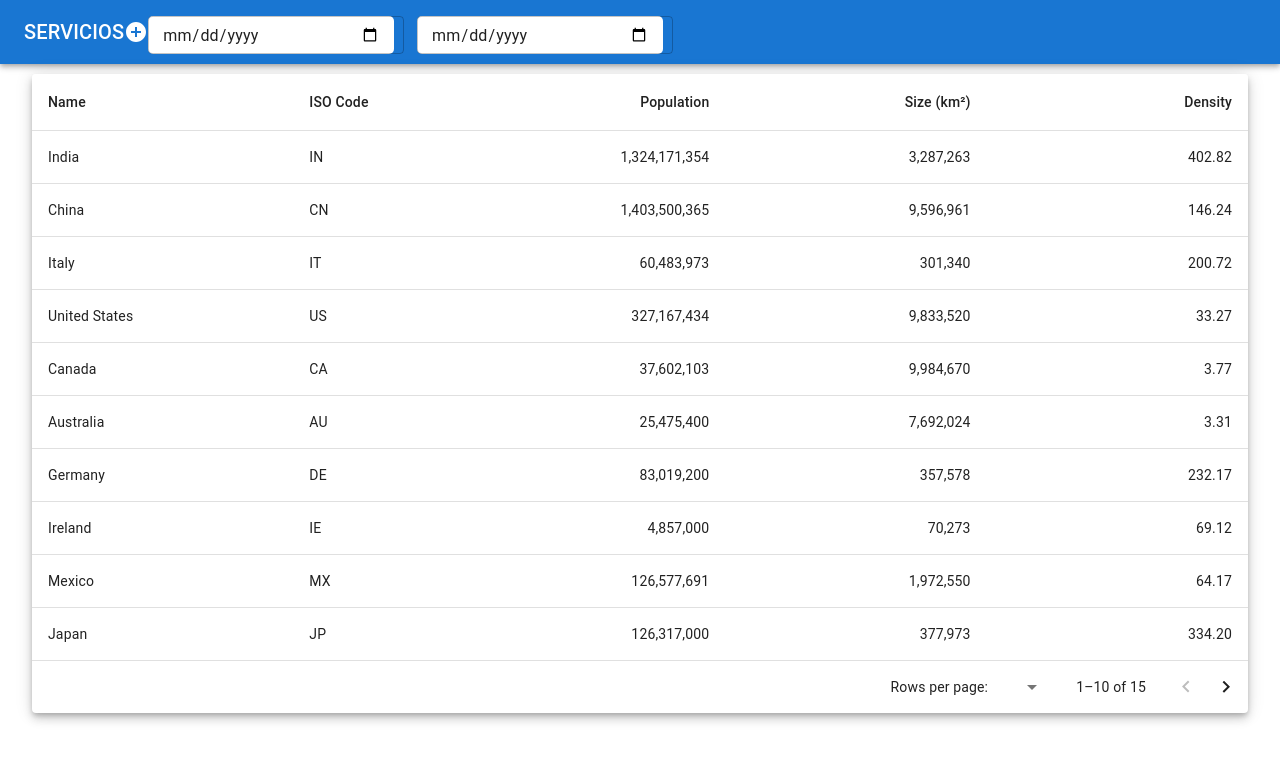
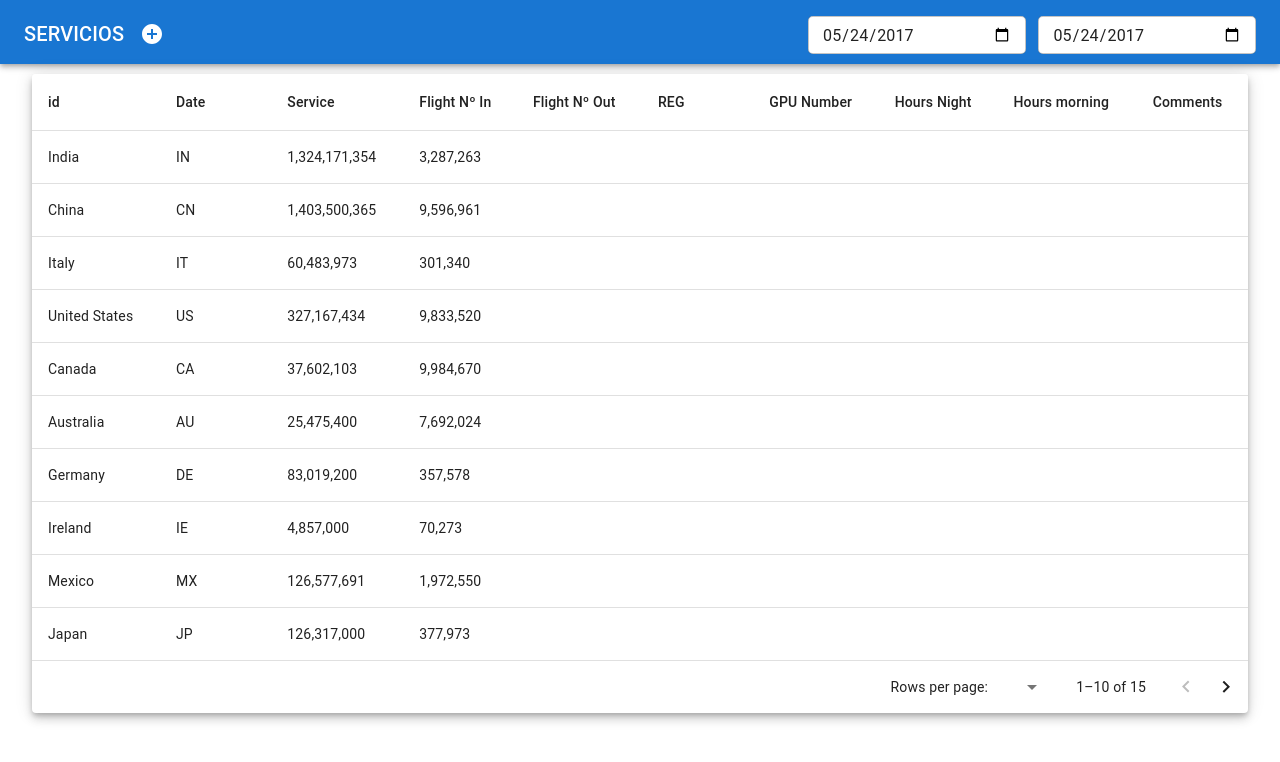
Before and after one commit to AzulHandling-DEVS/Servicios-reactjs, a React (Create React App) app in the folder servicios/: page / in a window 1280 px wide. Shown: the top 762 px of the page. Built offline with nearby package versions, Linux system fonts and the light colour scheme.

Commit message:
Drawer hecho, no funcionando aún, tabla y header creados sin lógica añadida

```diff
--- a/servicios/src/componets/drawer/index.jsx
+++ b/servicios/src/componets/drawer/index.jsx
@@ -0,0 +1,106 @@
+import Box from '@mui/material/Box';
+import Drawer from '@mui/material/Drawer';
+import List from '@mui/material/List';
+import ListItem from '@mui/material/ListItem';
+import { useState, Fragment } from 'react';
+import TextField from '@mui/material/TextField';
+import Typography from '@mui/material/Typography';
+import Button from '@mui/material/Button';
+
+
+export default function MenuDrawer() {
+    const [state, setState] = useState({
+        top: false,
+        left: false,
+        bottom: false,
+        right: false,
+    });
+    const toggleDrawer = (anchor, open) => (event) => {
+        if (event.type === 'keydown' && (event.key === 'Tab' || event.key === 'Shift')) {
+            return;
+        }
+        setState({ ...state, [anchor]: open });
+    };
+
+
+    const list = (anchor) => (
+        <Box
+            sx={{
+                width: anchor === 'top' || anchor === 'bottom' ? 'auto' : 250,
+                backgroundColor: "#f9f9f9",
+                height: '100vh'
+            }}
+            role="presentation"
+            color="main"
+        >
+            <List sx={{ mt: 5 }}>
+                <ListItem >
+                    <TextField
+                        id="standard-basic"
+                        label="Flight number in"
+                        variant="outlined" />
+                </ListItem>
+                <ListItem >
+                    <TextField
+                        id="standard-basic"
+                        label="Flight number out"
+                        variant="outlined" />
+                </ListItem>
+                <ListItem >
+                    <TextField
+                        id="standard-basic"
+                        label="REG"
+                        variant="outlined" />
+                </ListItem>
+                <ListItem >
+                    <TextField
+                        id="standard-basic"
+                        label="Hours night"
+                        variant="outlined" />
+                </ListItem>
+                <ListItem >
+                    <TextField
+                        id="standard-basic"
+                        label="Hours morning"
+                        variant="outlined" />
+                </ListItem>
+                <ListItem >
+                    <TextField
+                        id="standard-basic"
+                        label="Commets"
+                        variant="outlined"
+                        multiline
+                        minRows={5}
+                        sx={{ width: '220px' }}
+                    />
+                    <ListItem>
+                        <Button variant="contained"
+                            sx={{
+                                width: '220px',
+                                height: '50px'
+                            }}
+                        >SEND DATA</Button>
+                    </ListItem>
+                </ListItem>
+            </List>
+        </Box>
+    );
+
+    return (
+        <div>
+            {["MENU"].map((anchor) => (
+                <Fragment key={anchor}>
+                    <Typography
+                        onClick={toggleDrawer(anchor, true)}
+                    >{anchor}</Typography>
+                    <Drawer
+                        open={state[anchor]}
+                        onClose={toggleDrawer(anchor, false)}
+                    >
+                        {list(anchor)}
+                    </Drawer>
+                </Fragment>
+            ))}
+        </div>
+    );
+}
--- a/servicios/src/componets/header/index.jsx
+++ b/servicios/src/componets/header/index.jsx
@@ -6,12 +6,27 @@ import TextField from '@mui/material/TextField';
 import Typography from '@mui/material/Typography';
 import AddCircleIcon from '@mui/icons-material/AddCircle';
 import './style.css';
+import { Stack } from '@mui/material';
+import MenuDrawer from '../drawer';
 
 export default function Header() {
     return (
         <Box sx={{ flexGrow: 1 }}>
             <AppBar position="static">
-                <Toolbar>
+                <Stack
+                    direction="row"
+                    justifyContent="space-between"
+                    alignItems="baseline"
+                    spacing={2}
+                    padding={1}
+                    marginLeft={2}
+                    marginRight={2}
+                    >
+                    <Stack
+                    direction="row"
+                    spacing={2}
+                    alignItems="center">
+
                     <Typography
                         variant="h6"
                         noWrap
@@ -21,24 +36,30 @@ export default function Header() {
                         SERVICIOS
                     </Typography>
                     <AddCircleIcon sx={{}}>
+                    MENU
+                    <MenuDrawer/>
+                    </AddCircleIcon>
+                    </Stack>
+                    <Stack
+                    direction="row"
 
-                    </AddCircleIcon>
-
+                    >
                     <TextField
                         className='date_picker'
                         id="date"
                         type="date"
-                        defaultValue="2017-05-24T10:30"
-                        sx={{ width: '20vw', borderRadius: '50px', height: '5vh', paddingTop: '1vh' }}
+                        defaultValue="2017-05-24"
+                        sx={{ width: '17vw', borderRadius: '50px', height: '5vh', paddingTop: '1vh' }}
                     />
                     <TextField
                         className='date_picker'
                         id="date"
                         type="date"
-                        defaultValue="2017-05-24T10:30"
-                        sx={{ width: '20vw', borderRadius: '50px', height: '5vh', paddingTop: '1vh', marginLeft: '1vw' }}
+                        defaultValue="2017-05-24"
+                        sx={{ width: '17vw', borderRadius: '50px', height: '5vh', paddingTop: '1vh', marginLeft: '1vw' }}
                     />
-                </Toolbar>
+                    </Stack>
+                </Stack>
             </AppBar>
         </Box>
     );
--- a/servicios/src/componets/tabla/index.jsx
+++ b/servicios/src/componets/tabla/index.jsx
@@ -9,34 +9,60 @@ import TablePagination from '@mui/material/TablePagination';
 import TableRow from '@mui/material/TableRow';
 
 const columns = [
-    { id: 'name', label: 'Name', minWidth: 170 },
-    { id: 'code', label: 'ISO\u00a0Code', minWidth: 100 },
+    { id: 'id', label: 'id', minWidth: 70 },
+    { id: 'date', label: 'Date', minWidth: 70 },
     {
-        id: 'population',
-        label: 'Population',
-        minWidth: 170,
-        align: 'right',
+        id: 'service',
+        label: 'Service',
+        minWidth: 70,
         format: (value) => value.toLocaleString('en-US'),
     },
     {
-        id: 'size',
-        label: 'Size\u00a0(km\u00b2)',
-        minWidth: 170,
-        align: 'right',
+        id: 'FlNoIn',
+        label: 'Flight Nº In',
+        minWidth: 70,
         format: (value) => value.toLocaleString('en-US'),
     },
     {
-        id: 'density',
-        label: 'Density',
-        minWidth: 170,
-        align: 'right',
+        id: 'FlNoOut',
+        label: 'Flight Nº Out',
+        minWidth: 70,
+        format: (value) => value.toFixed(2),
+    },
+    {
+        id: 'reg',
+        label: 'REG',
+        minWidth: 70,
+        format: (value) => value.toFixed(2),
+    },
+    {
+        id: 'gpunumber',
+        label: 'GPU Number',
+        minWidth: 70,
+        format: (value) => value.toFixed(2),
+    },
+    {
+        id: 'hoursnight',
+        label: 'Hours Night',
+        minWidth: 70,
+        format: (value) => value.toFixed(2),
+    },
+    {
+        id: 'hoursmorning',
+        label: 'Hours morning',
+        minWidth: 70,
+        format: (value) => value.toFixed(2),
+    },
+    {
+        id: 'comments',
+        label: 'Comments',
+        minWidth: 70,
         format: (value) => value.toFixed(2),
     },
 ];
 
-function createData(name, code, population, size) {
-    const density = population / size;
-    return { name, code, population, size, density };
+function createData(id, date, service, FlNoIn, FlNoOut, reg, gpunumber, hoursnight, hoursmorning) {
+    return { id, date, service, FlNoIn, FlNoOut, reg, gpunumber, hoursnight, hoursmorning };
 }
 
 const rows = [
@@ -79,7 +105,6 @@ export default function DataTable() {
                             {columns.map((column) => (
                                 <TableCell
                                     key={column.id}
-                                    align={column.align}
                                     style={{ minWidth: column.minWidth }}
                                 >
                                     {column.label}
```
